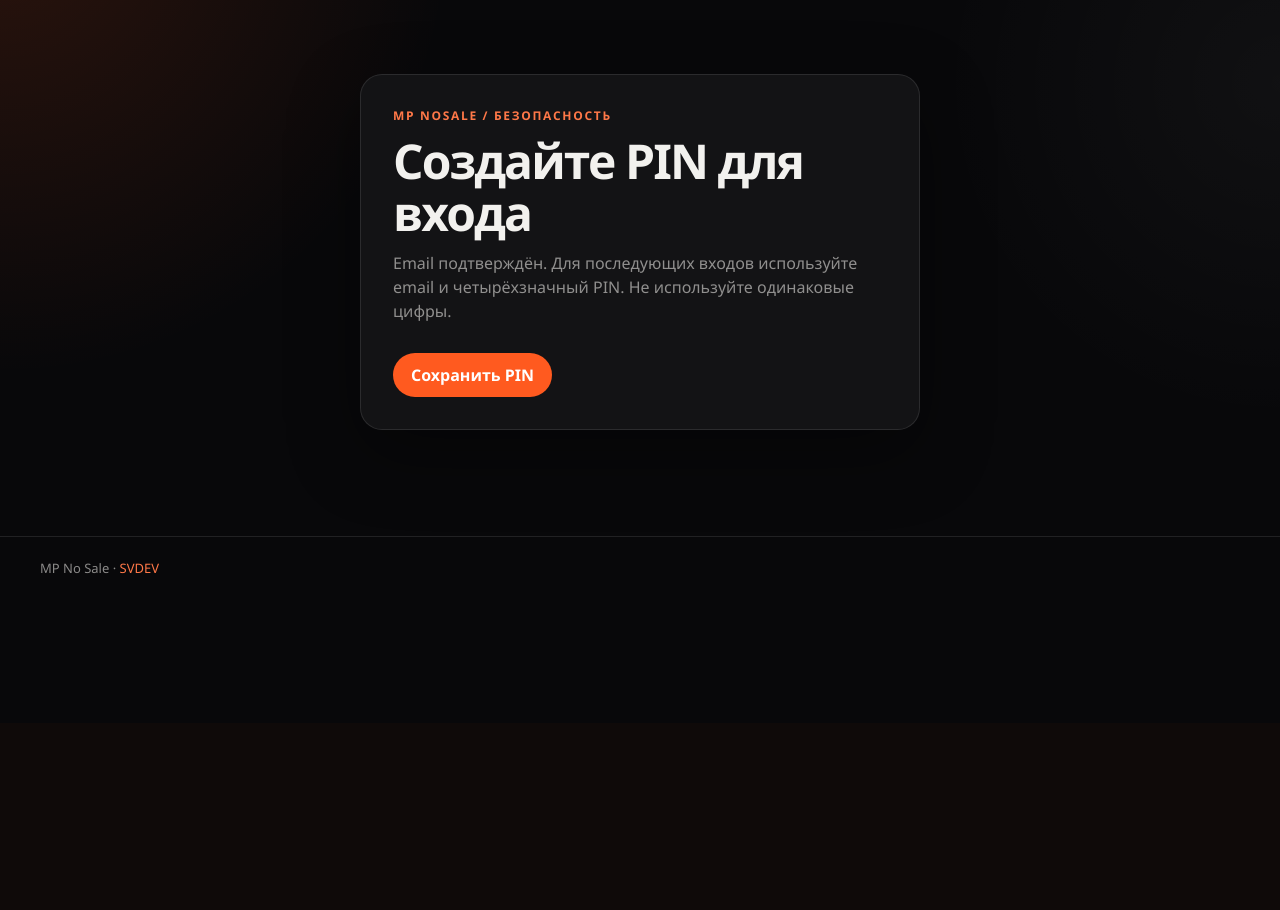
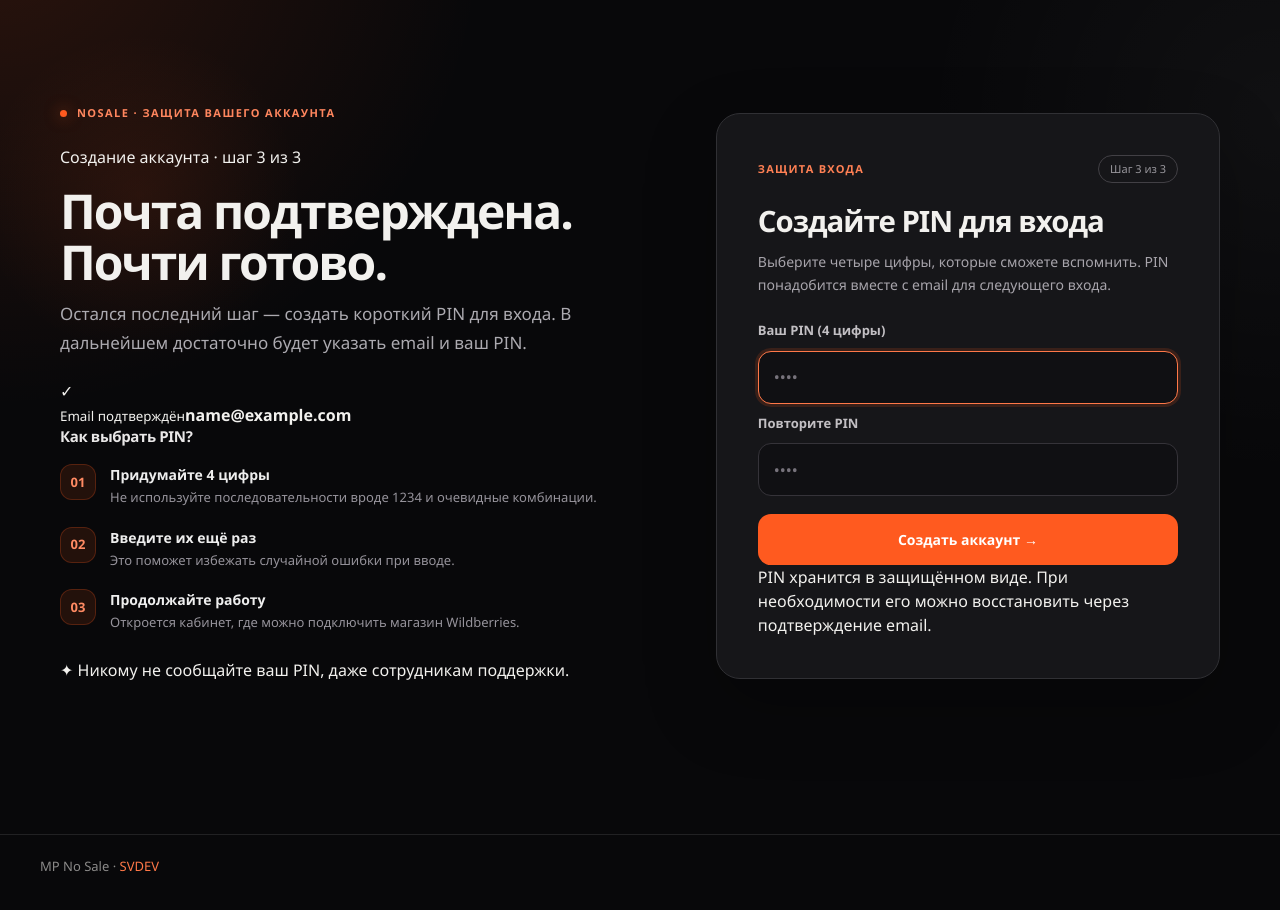
Before and after one commit to Anderhaos/Marketplace-Price-Guard, a Django app: template saas/portal/templates/guard/auth_pin.html in a window 1280 px wide. Shown: the part 77-987 px from the top of the page. Before the commit the page ends 651 px from the top, so only its background shows below. Run offline with Django 5.2, Linux system fonts and the light colour scheme; the template is opened without the code that fills it: most values are stand-ins (such as "Sample title", 1, 10 or a date in 2020).

Commit message:
design(nosale): guide PIN setup with matching two-column layout

```diff
--- a/saas/portal/templates/guard/auth_pin.html
+++ b/saas/portal/templates/guard/auth_pin.html
@@ -1,10 +1,37 @@
 {% extends 'guard/base.html' %}
-{% block title %}Настройка PIN — MP NoSale{% endblock %}
+{% block title %}{% if purpose == 'recover' %}Новый PIN{% else %}Создание PIN{% endif %} — NoSale{% endblock %}
 {% block content %}
-<div class="auth-wrap"><section class="card">
-  <span class="eyebrow">MP NoSale / безопасность</span>
-  <h1>{% if purpose == 'recover' %}Установите новый PIN{% else %}Создайте PIN для входа{% endif %}</h1>
-  <p class="lead">Email подтверждён. Для последующих входов используйте email и четырёхзначный PIN. Не используйте одинаковые цифры.</p>
-  <form method="post" style="margin-top:26px">{% csrf_token %}{{ form.as_p }}<button type="submit">Сохранить PIN</button></form>
-</section></div>
+<link rel="stylesheet" href="/static/welcome.css">
+<div class="welcome-layout auth-flow-layout">
+  <section class="welcome-story auth-flow-story" aria-labelledby="auth-guide-title">
+    <div class="welcome-kicker">NoSale · защита вашего аккаунта</div>
+    <p class="auth-flow-progress">{% if purpose == 'recover' %}Восстановление доступа · шаг 3 из 3{% else %}Создание аккаунта · шаг 3 из 3{% endif %}</p>
+    <h1 class="auth-flow-title" id="auth-guide-title">Почта подтверждена. <span>Почти готово.</span></h1>
+    <p class="welcome-text">{% if purpose == 'recover' %}Теперь создайте новый PIN. Он заменит старый и будет использоваться вместе с email для входа в NoSale.{% else %}Остался последний шаг — создать короткий PIN для входа. В дальнейшем достаточно будет указать email и ваш PIN.{% endif %}</p>
+    <div class="auth-flow-email auth-flow-email--success"><span class="auth-flow-email-icon" aria-hidden="true">✓</span><div><small>Email подтверждён</small><strong>{{ email }}</strong></div></div>
+    <h2 class="welcome-heading">Как выбрать PIN?</h2>
+    <ol class="welcome-steps auth-flow-steps">
+      <li><span class="step-number">01</span><div><strong>Придумайте 4 цифры</strong><span class="step-caption">Не используйте последовательности вроде 1234 и очевидные комбинации.</span></div></li>
+      <li><span class="step-number">02</span><div><strong>Введите их ещё раз</strong><span class="step-caption">Это поможет избежать случайной ошибки при вводе.</span></div></li>
+      <li><span class="step-number">03</span><div><strong>Продолжайте работу</strong><span class="step-caption">{% if purpose == 'recover' %}С новым PIN вы сможете снова войти в аккаунт.{% else %}Откроется кабинет, где можно подключить магазин Wildberries.{% endif %}</span></div></li>
+    </ol>
+    <div class="auth-flow-hint"><span aria-hidden="true">✦</span> Никому не сообщайте ваш PIN, даже сотрудникам поддержки.</div>
+  </section>
+  <section class="welcome-panel auth-flow-panel" aria-labelledby="pin-title">
+    <div class="welcome-panel-top"><span class="welcome-label">Защита входа</span><span class="welcome-stage">Шаг 3 из 3</span></div>
+    <h2 id="pin-title">{% if purpose == 'recover' %}Установите новый PIN{% else %}Создайте PIN для входа{% endif %}</h2>
+    <p class="welcome-explainer">Выберите четыре цифры, которые сможете вспомнить. PIN понадобится вместе с email для следующего входа.</p>
+    <form method="post" class="welcome-form" novalidate>{% csrf_token %}
+      {% if form.non_field_errors %}<div class="welcome-form-errors">{{ form.non_field_errors }}</div>{% endif %}
+      <label for="auth-new-pin">Ваш PIN (4 цифры)</label>
+      <input id="auth-new-pin" type="password" name="pin" inputmode="numeric" autocomplete="new-password" maxlength="4" pattern="[0-9]{4}" placeholder="••••" required autofocus>
+      {% if form.pin.errors %}<div class="welcome-form-errors">{{ form.pin.errors }}</div>{% endif %}
+      <label for="auth-confirm-pin">Повторите PIN</label>
+      <input id="auth-confirm-pin" type="password" name="confirm_pin" inputmode="numeric" autocomplete="new-password" maxlength="4" pattern="[0-9]{4}" placeholder="••••" required>
+      {% if form.confirm_pin.errors %}<div class="welcome-form-errors">{{ form.confirm_pin.errors }}</div>{% endif %}
+      <button class="welcome-submit" type="submit">{% if purpose == 'recover' %}Сохранить новый PIN{% else %}Создать аккаунт →{% endif %}</button>
+    </form>
+    <p class="auth-flow-footer-note">PIN хранится в защищённом виде. При необходимости его можно восстановить через подтверждение email.</p>
+  </section>
+</div>
 {% endblock %}
```
